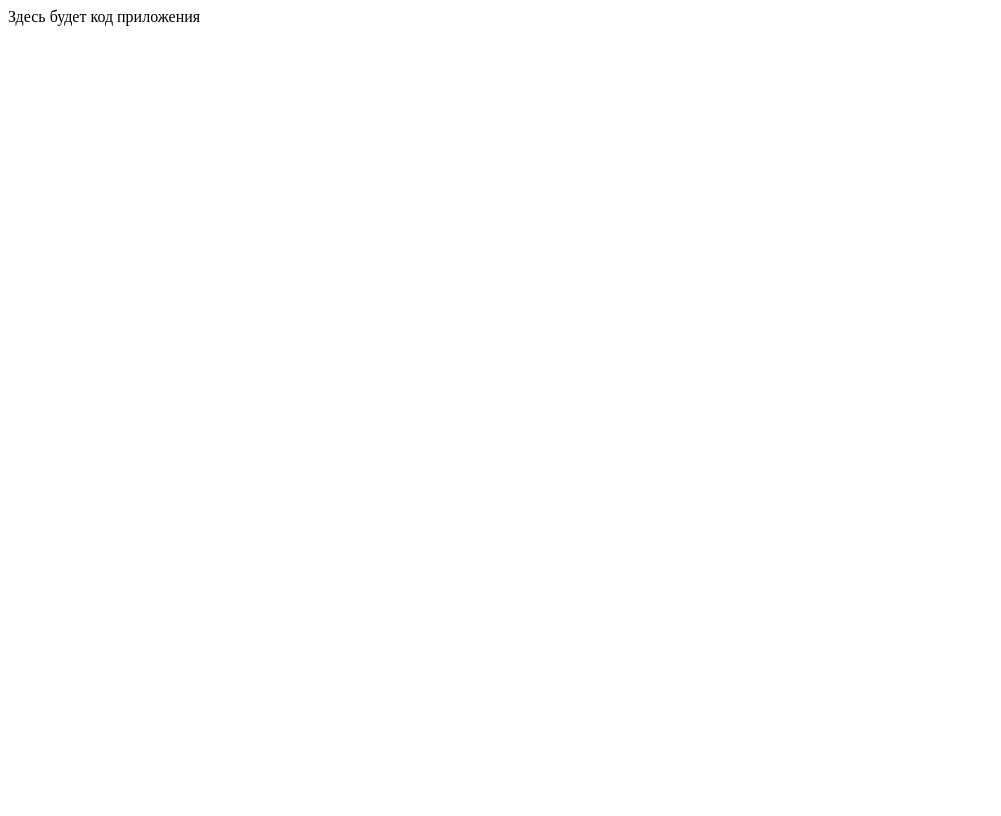
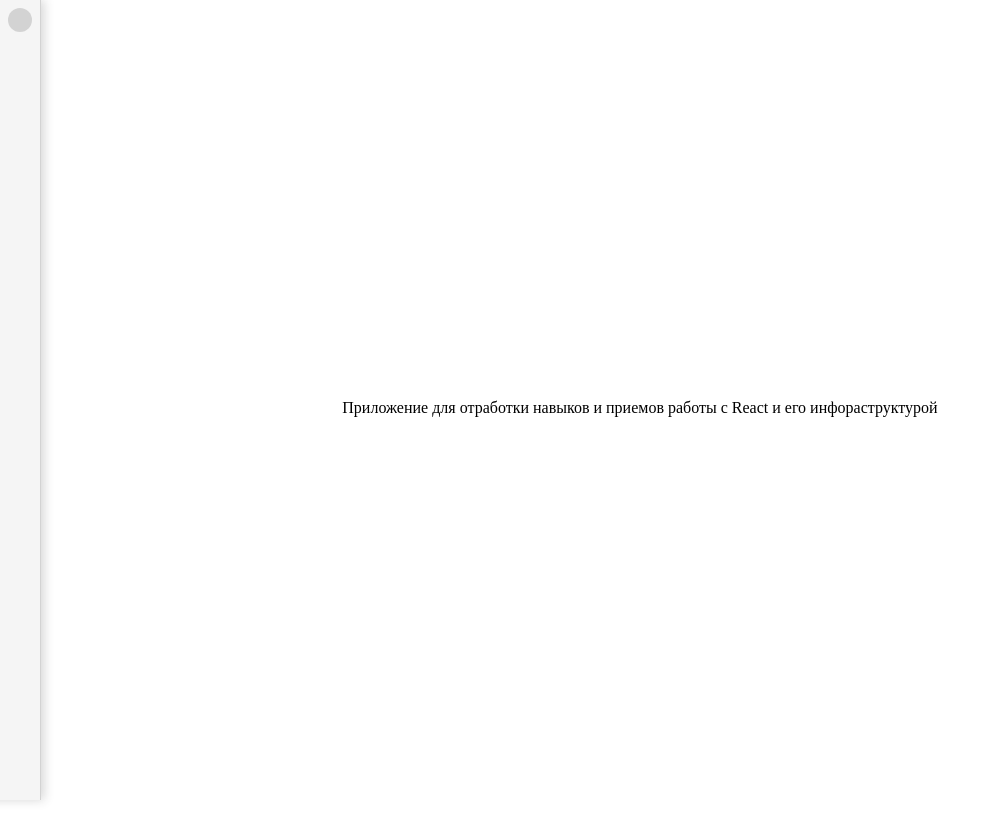
Before and after one commit to SergeyLebidko/SimpleEsxercises, a React (Create React App) app: page / in a window 1280 px wide. Shown: the whole page, without its empty margins (0-1001 px from the left). Built offline with nearby package versions, Linux system fonts and the light colour scheme.

Commit message:
Добален каркас для меню

```diff
--- a/package.json
+++ b/package.json
@@ -12,6 +12,7 @@
     "@types/react-dom": "^18.0.6",
     "react": "^18.2.0",
     "react-dom": "^18.2.0",
+    "react-router-dom": "^6.3.0",
     "react-scripts": "5.0.1",
     "typescript": "^4.7.4",
     "web-vitals": "^2.1.4"
--- a/src/App.tsx
+++ /dev/null
@@ -1,11 +0,0 @@
-import React from 'react';
-
-function App() {
-  return (
-    <div>
-      Здесь будет код приложения
-    </div>
-  );
-}
-
-export default App;
--- /dev/null
+++ b/src/components/App.tsx
@@ -0,0 +1,24 @@
+import React from 'react';
+import { HashRouter } from 'react-router-dom';
+import Menu from './Menu';
+import styled from 'styled-components';
+
+function App() {
+  return (
+    <HashRouter>
+      <Menu />
+      <Container>
+        Приложение для отработки навыков и приемов работы с React и его инфораструктурой
+      </Container>
+    </HashRouter>
+  );
+}
+
+const Container = styled.div`
+  display: flex;
+  justify-content: center;
+  align-items: center;
+  height: 100vh;
+`;
+
+export default App;
--- /dev/null
+++ b/src/components/Menu.tsx
@@ -0,0 +1,40 @@
+import React, { useState } from 'react';
+import styled from 'styled-components';
+
+const Menu = () => {
+    const [isOpen, setIsOpen] = useState(false);
+
+    const buttonClickHandler = () => setIsOpen(old => !old);
+
+    return (
+      <Container isOpen={isOpen}>
+        <Button isOpen={isOpen} onClick={buttonClickHandler} />
+      </Container>
+    );
+}
+
+const Container = styled.div<{ isOpen: boolean }>`
+  position: fixed;
+  top: 0;
+  left: ${props => props.isOpen ? "0" : "-260"}px;
+  width: 300px;
+  height: 100vh;
+  background-color: whitesmoke;
+  border-right: 1px solid lightgray;
+  transition: all 700ms;
+  box-shadow: 3px 0 10px rgba(50, 50, 50, 0.2);
+`;
+
+const Button = styled.div<{ isOpen: boolean }>`
+  position: absolute;
+  top: 8px;
+  right: 8px;
+  width: 24px;
+  height: 24px;
+  border-radius: 50%;
+  transition: all 700ms;
+  background-color: ${props => props.isOpen ? "DeepSkyBlue" : "LightGrey"};
+  cursor: pointer;
+`;
+
+export default Menu;
--- a/src/index.tsx
+++ b/src/index.tsx
@@ -1,6 +1,6 @@
 import React from 'react';
 import ReactDOM from 'react-dom/client';
-import App from './App';
+import App from './components/App';
 
 const root = ReactDOM.createRoot(
   document.getElementById('root') as HTMLElement
```
Also changed, not shown: 1 other file (tests, documents, lock files or other folders).
